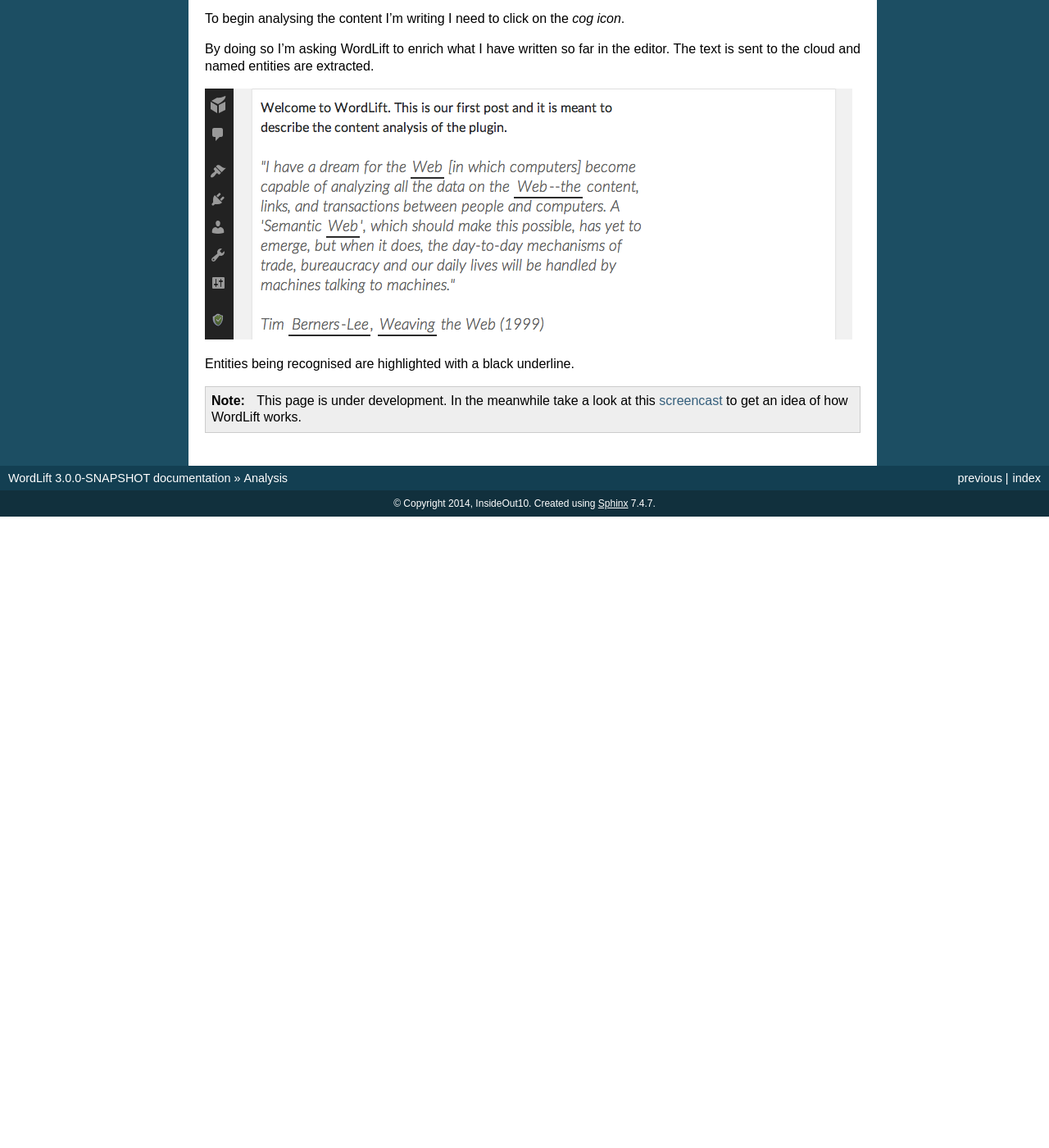
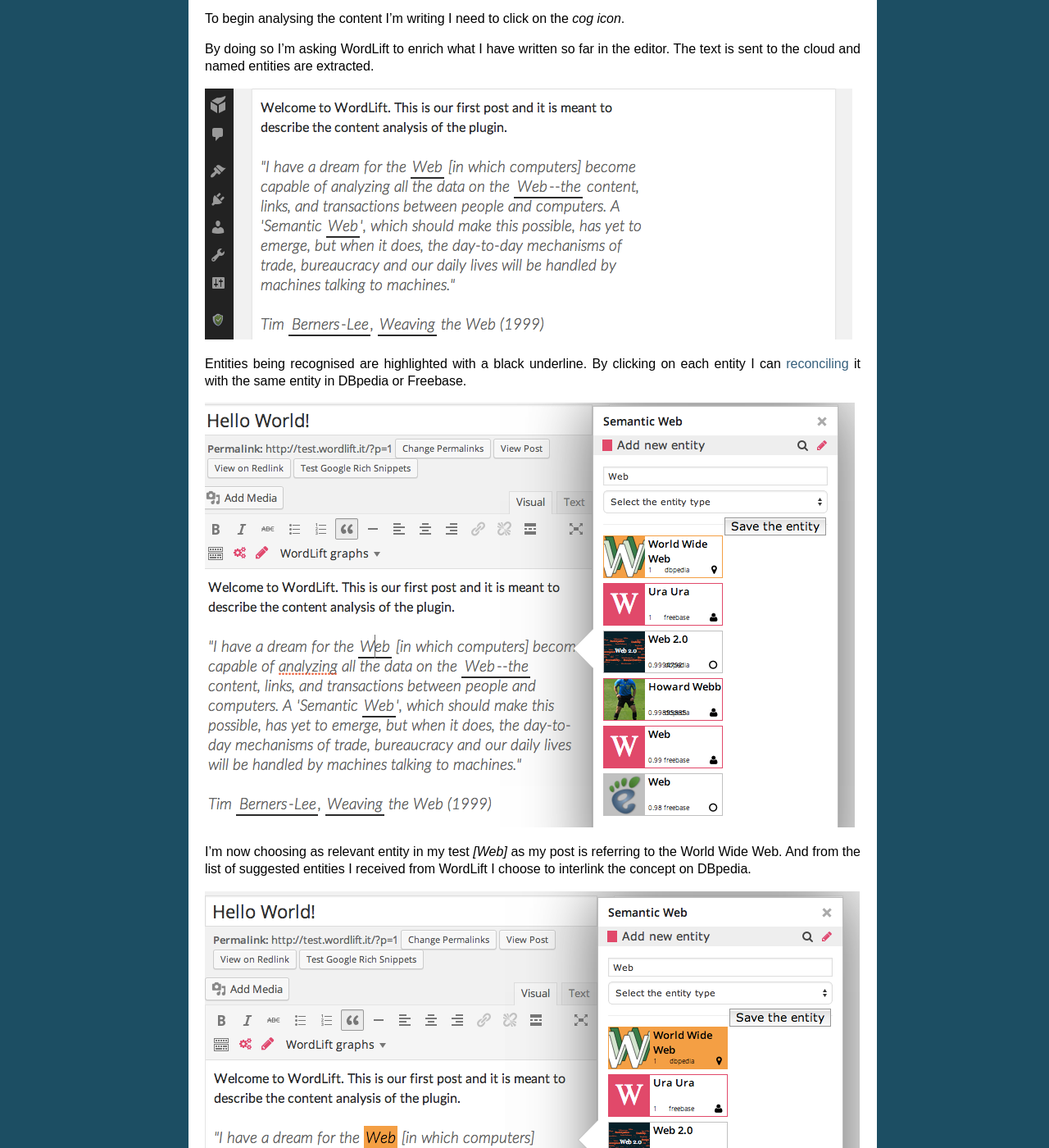
Before and after one commit to insideout10/wordlift-docs, a Sphinx documentation site: the page built from docs/analysis.rst, in a window 1280 px wide and 1400 px high, scrolled down 720 px. Shown: the whole window at 82% size. Built offline with Sphinx 7.4.7, drawn with Linux system fonts in a browser that asks for light colours; before the commit the page ends 1350 px from its top, so only the background shows below that; some of the changed text lies outside the part shown.

Commit message:
update content analysis

```diff
--- a/docs/analysis.rst
+++ b/docs/analysis.rst
@@ -27,12 +27,24 @@
 
 .. image:: /images/wordlift-content-analysis-results.png
 
-Entities being recognised are highlighted with a black underline.
+Entities being recognised are highlighted with a black underline. By clicking on each entity
+I can `reconciling <https://wordlift.readthedocs.org/en/latest/key-concepts.html#reconciliation>`_ it with the same entity in DBpedia or Freebase.
 
+.. image:: /images/wordlift-content-analysis-disambiguation-start.png
+
+I'm now choosing as relevant entity in my test *[Web]* as my post is referring to the World Wide Web.
+And from the list of suggested entities I received from WordLift I choose to interlink the concept on DBpedia.
+
+.. image:: /images/wordlift-content-analysis-disambiguation-selection.png
+
+When doing I can choose the entity type for this entity using the drop-down menu
+
+.. image:: /images/wordlift-content-analysis-disambiguation-choosing-type.png
+
+As I choose to add this entity I am adding the `semantic fingerprint <https://wordlift.readthedocs.org/en/latest/key-concepts.html#semantic-fingerprint> for the entity *[Web]* to my blog post.
+
+.. image:: /images/wordlift-content-analysis-disambiguation-selection.png
 
 .. note::
 
-    This page is under development. In the meanwhile take a look at this screencast_ to get an idea of how WordLift
-    works.
-
-.. _screencast: https://vimeo.com/87177462
+    `Reconciling <https://wordlift.readthedocs.org/en/latest/key-concepts.html#reconciliation>`_ entities means **linking** the entity appearing in my text with its own equivalent on other source (i.e. DBpedia or Freebase).
```
Also changed, not shown: docs/images/wordlift-content-analysis-disambiguation-choosing-type.png (added), docs/images/wordlift-content-analysis-disambiguation-creation.png (added), docs/images/wordlift-content-analysis-disambiguation-selection.png (added), docs/images/wordlift-content-analysis-disambiguation-start.png (added).
